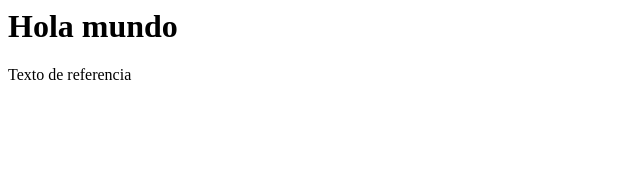
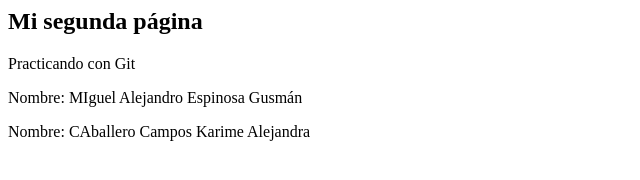
Before and after one commit to liandro98/practica02_MAEG, a plain HTML site: page index.html in a window 1280 px wide. Shown: the whole page, without its empty margins (0-640 px from the left). Drawn offline with Linux system fonts and the light colour scheme.

Commit message:
version 2: DATOS PERSONALES AGREGADOS DESDE EL FORCK

```diff
--- a/index.html
+++ b/index.html
@@ -1,2 +1,4 @@
-<h1> Hola mundo </h1>
-<p>Texto de referencia</p>
+<h2>Mi segunda página</h2>
+<p>Practicando con Git</p>
+<p>Nombre: MIguel Alejandro Espinosa Gusmán</p>
+<p>Nombre: CAballero Campos Karime Alejandra </p>
```
